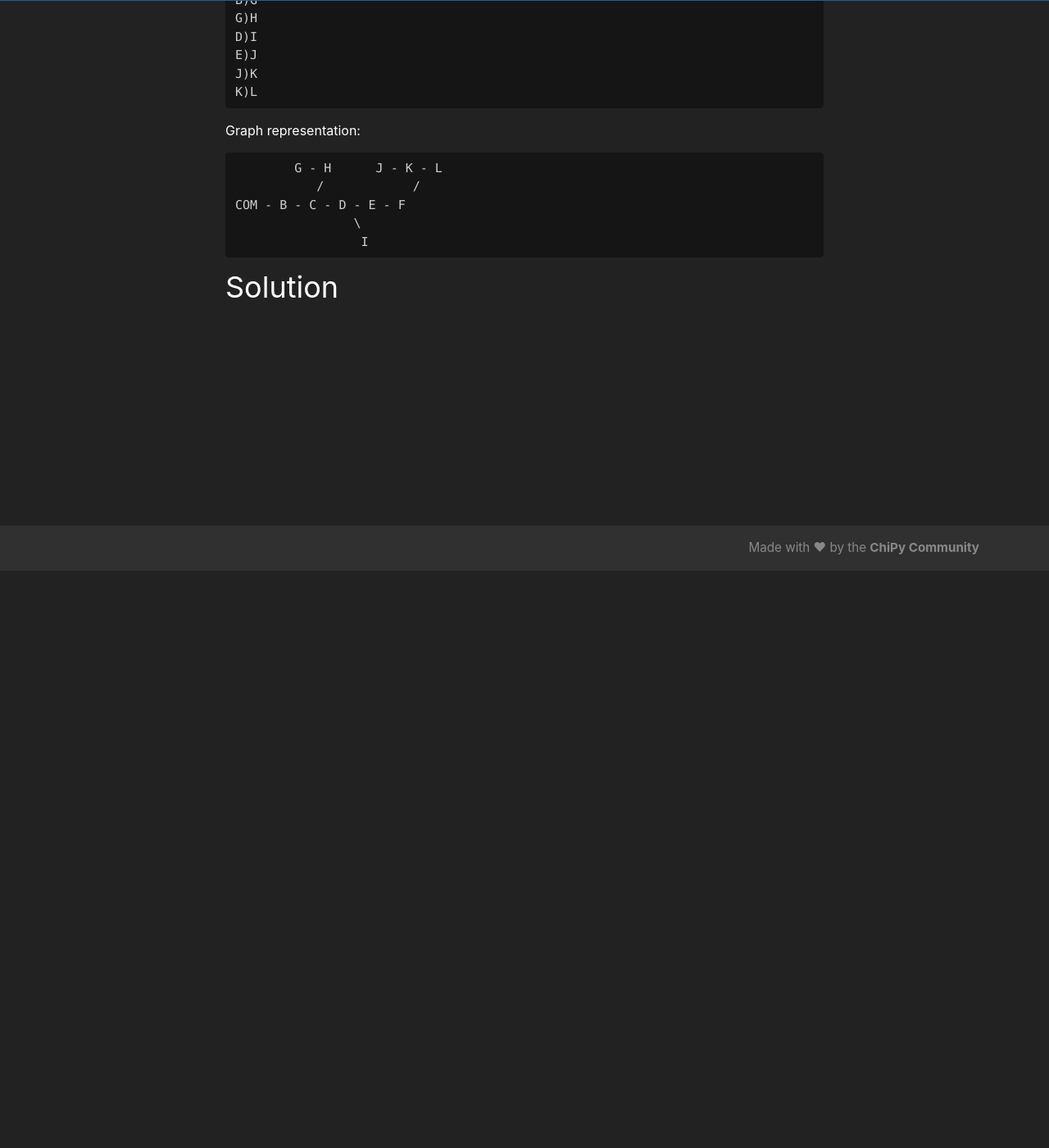
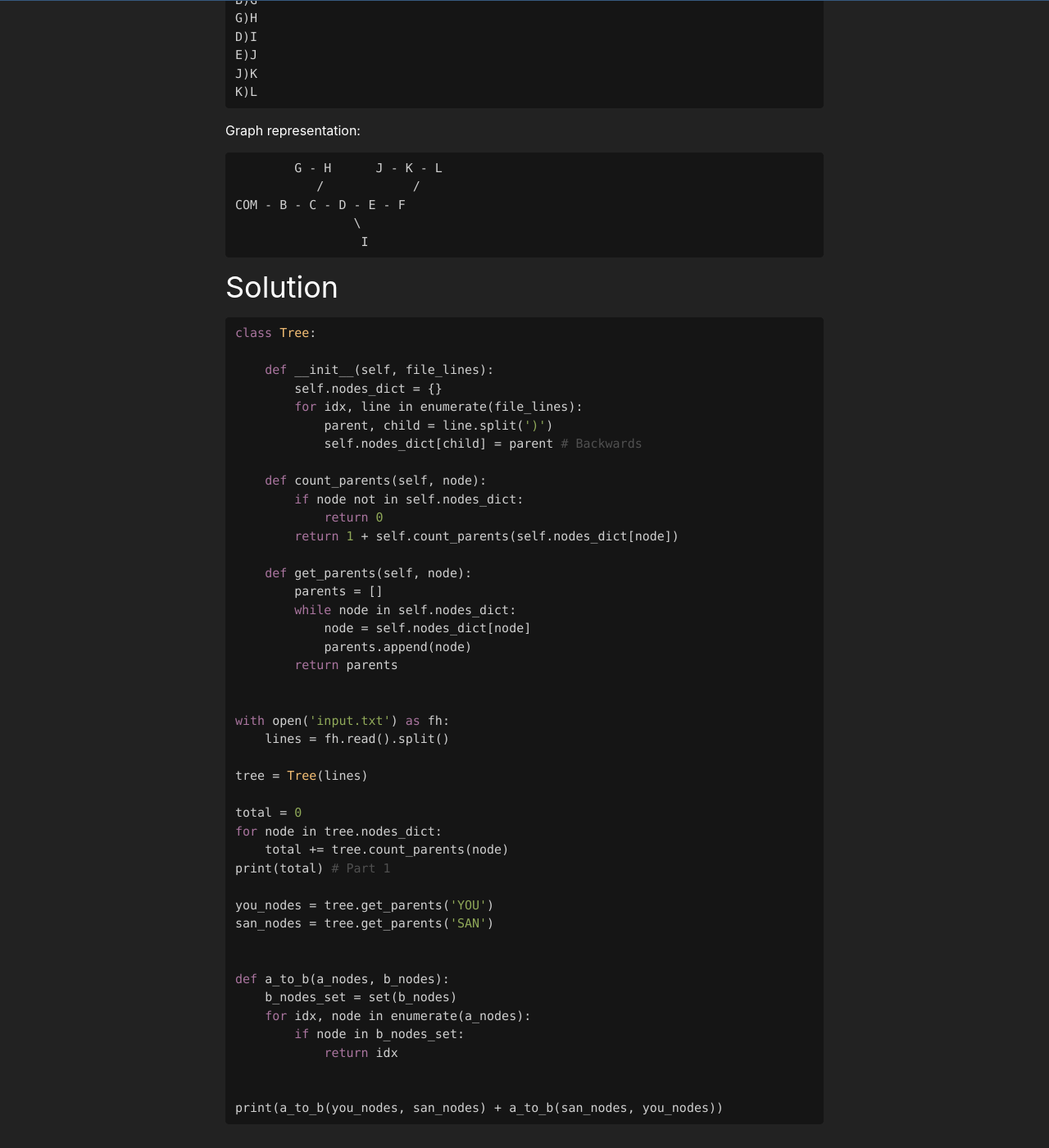
Before and after one commit to chicagopython/algosig, a Jekyll site: the page built from _posts/2020-01-14-count-orbits.md, in a window 1280 px wide and 1400 px high, scrolled down 704 px. Shown: the whole window at 82% size. Built offline with Jekyll 4.4.1, drawn with Linux system fonts in a browser that asks for light colours; nearby versions of some CDN libraries; our own code applies the rules of GitHub Pages for plain Markdown files; some of the changed text lies outside the part shown.

Commit message:
Update 2020-01-14-count-orbits.md

````diff
--- a/_posts/2020-01-14-count-orbits.md
+++ b/_posts/2020-01-14-count-orbits.md
@@ -40,3 +40,49 @@ COM - B - C - D - E - F
 ```
 
 ## Solution
+
+```python
+class Tree:
+
+    def __init__(self, file_lines):
+        self.nodes_dict = {}
+        for idx, line in enumerate(file_lines):
+            parent, child = line.split(')')
+            self.nodes_dict[child] = parent # Backwards
+
+    def count_parents(self, node):
+        if node not in self.nodes_dict:
+            return 0
+        return 1 + self.count_parents(self.nodes_dict[node])
+
+    def get_parents(self, node):
+        parents = []
+        while node in self.nodes_dict:
+            node = self.nodes_dict[node]
+            parents.append(node)
+        return parents
+
+
+with open('input.txt') as fh:
+    lines = fh.read().split()
+
+tree = Tree(lines)
+
+total = 0
+for node in tree.nodes_dict:
+    total += tree.count_parents(node)
+print(total) # Part 1
+
+you_nodes = tree.get_parents('YOU')
+san_nodes = tree.get_parents('SAN')
+
+
+def a_to_b(a_nodes, b_nodes):
+    b_nodes_set = set(b_nodes)
+    for idx, node in enumerate(a_nodes):
+        if node in b_nodes_set:
+            return idx
+
+
+print(a_to_b(you_nodes, san_nodes) + a_to_b(san_nodes, you_nodes))
+```
````
Also changed, not shown: other parts of _posts/2020-01-14-count-orbits.md (+2 -2 lines).
